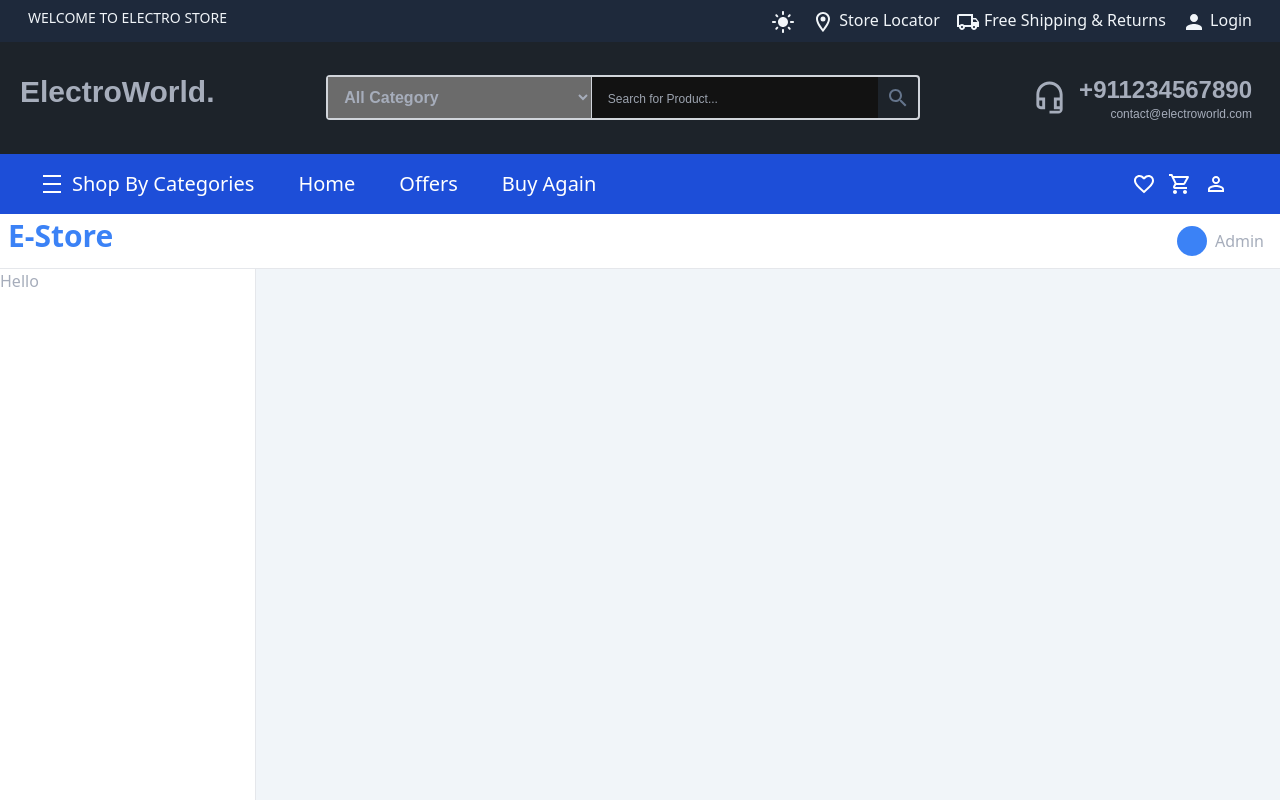
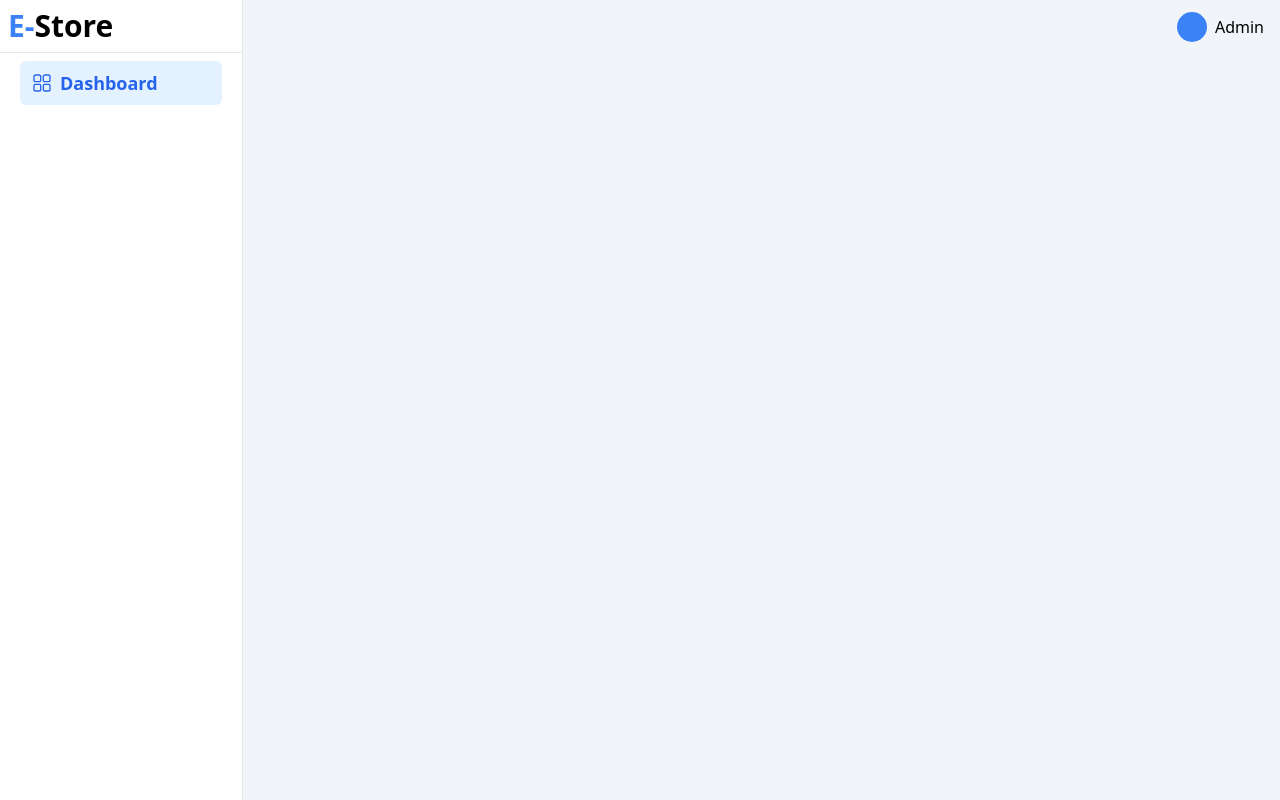
Before and after one commit to shivraj0124/E-commerce, a React (Vite) app in the folder Frontend/: page /admin/dashboard in a window 1280 px wide. Shown: the top 800 px of the page. Built offline with nearby package versions, Linux system fonts and the light colour scheme.

Commit message:
new-change

```diff
--- a/Frontend/package.json
+++ b/Frontend/package.json
@@ -23,6 +23,7 @@
     "react-dom": "^18.2.0",
     "react-hook-form": "^7.52.1",
     "react-hot-toast": "^2.4.1",
+    "react-icons": "^5.2.1",
     "react-loader-spinner": "^6.1.6",
     "react-router-dom": "^6.23.1",
     "react-slick": "^0.30.2",
--- a/Frontend/src/App.jsx
+++ b/Frontend/src/App.jsx
@@ -30,6 +30,7 @@ import {
 import { AuthProvider  } from "./Components/Context/AuthContext.jsx";
 // admin components
 import MainAdminContainer from "./Components/AdminDashboard/MainAdminContainer";
+import {AdminProvider} from "./Components/Context/AdminContext.jsx"
 const App = ({ location }) => {
   const [isModalOpen, setIsModalOpen] = useState(false);
   const handleModal = () => {
@@ -45,8 +46,9 @@ const App = ({ location }) => {
 
   return (
     <AuthProvider>
+      <AdminProvider>
       <div>
-        {!isAuth && (
+        {/* {!isAuth && (
           <>
             <TopNav />
             <SearchNav
@@ -58,7 +60,7 @@ const App = ({ location }) => {
             <Tooltip id="my-account-tooltip" />
             <Navbar openmodal={handleModal} />
           </>
-        )}
+        )} */}
 
         <Routes>
           <Route path="/" element={<Home />} />
@@ -87,6 +89,7 @@ const App = ({ location }) => {
           home={setHome}
         />
       </div>
+      </AdminProvider>
     </AuthProvider>
   );
 };
--- a/Frontend/src/components/AdminDashboard/MainAdminContainer.jsx
+++ b/Frontend/src/components/AdminDashboard/MainAdminContainer.jsx
@@ -1,23 +1,22 @@
-import React from 'react'
-import Navbar from './Navbar'
-import { Outlet } from 'react-router-dom'
-import Sidebar from './Sidebar'
+import React from "react";
+import Navbar from "./Navbar";
+import { Outlet } from "react-router-dom";
+import Sidebar from "./Sidebar";
 function MainAdminContainer() {
   return (
-    <div className='bg-white w-full min-h-screen'>
-        <Navbar />
-        <div className=' grid grid-col-1 min-[900px]:grid-cols-[20%_auto]'>
-                <div className='  hidden min-[900px]:block h-[92vh]'>
-                    <Sidebar />
-                </div>
-                <div className='bg-slate-100 overflow-y-auto'>
-                    <Outlet />
-                </div>
-
-            </div>
-
+    <div className="bg-white w-full min-h-screen">
+      <div className=" flex w-[100%]">
+        {/* <div className=' grid grid-col-1 min-[900px]:grid-cols-[20%_auto]'> */}
+        <div className="  hidden min-[900px]:block h-screen w-[300px]">
+          <Sidebar />
+        </div>
+        <div className="bg-slate-100 overflow-y-auto w-[100%] flex flex-col">
+          <Navbar />
+          <Outlet />
+        </div>
+      </div>
     </div>
-  )
+  );
 }
 
-export default MainAdminContainer
+export default MainAdminContainer;
--- a/Frontend/src/components/AdminDashboard/Navbar.jsx
+++ b/Frontend/src/components/AdminDashboard/Navbar.jsx
@@ -2,16 +2,12 @@ import React from 'react'
 
 function Navbar() {
   return (
-    <div className='w-[100%]  flex justify-between px-2 py-1 border-b'>
-      <div>
-        <span className='font-bold text-3xl text-blue-500'>E-Store</span>
-      </div>
-      <div>
-        <div className='flex items-center p-2 gap-2'>
+    <div className='w-[100%]  flex justify-end px-2 py-1  sticky top-0'>
+
+        <div className='flex justify-end items-center p-2 gap-2'>
             <div className='w-[30px] h-[30px] rounded-[50%] bg-blue-500 hover:bg-opacity-25'></div>
-            <span>Admin</span>
+            <span className='text-black'>Admin</span>
         </div>
-      </div>
     </div>
   )
 }
--- a/Frontend/src/components/AdminDashboard/Sidebar.jsx
+++ b/Frontend/src/components/AdminDashboard/Sidebar.jsx
@@ -1,11 +1,40 @@
-import React from 'react'
-
+import React from "react";
+import { RxDashboard } from "react-icons/rx";
+import { IoIosArrowDown } from "react-icons/io";
+import { useLocation } from "react-router-dom";
+import MenuOpenSharpIcon from '@mui/icons-material/MenuOpenSharp';
+import ArrowForwardIosTwoToneIcon from '@mui/icons-material/ArrowForwardIosTwoTone';
+import adminHook from "../Context/AdminContext";
 function Sidebar() {
+  const { isOpenSidebar,setIsOpenSidebar}=adminHook()
+  const location = useLocation();
+  const locationPath = location.pathname;
+  console.log(location, "locationnnn");
   return (
-    <div className='h-full over border-r bg-white'>
-      Hello
+    <div className="h-full  border-r bg-white">
+      <div className="p-2 border-b">
+        <span className="font-bold text-3xl text-blue-500">
+          E-<span className="text-black">Store</span>
+        </span>
+      </div>
+      <div className="h-[92vh] overflow-y-auto p-2 px-5  text-black">
+        <div className="flex flex-col">
+          <div
+            className={`flex justify-between items-center px-3 py-2 ${
+              locationPath === "/admin/dashboard"
+                ? "bg-blue-300 bg-opacity-25 text-blue-600"
+                : ""
+            } hover:bg-blue-300 hover:bg-opacity-25 hover:text-blue-600 font-semibold cursor-pointer rounded-md`}
+          >
+            <div className="flex items-center gap-2">
+              <RxDashboard size={20} />
+              <span className="text-lg">Dashboard</span>
+            </div>
+          </div>
+        </div>
+      </div>
     </div>
-  )
+  );
 }
 
-export default Sidebar
+export default Sidebar;
--- /dev/null
+++ b/Frontend/src/components/Context/AdminContext.jsx
@@ -0,0 +1,23 @@
+import React, { createContext, useContext, useEffect, useState } from "react";
+const Context = createContext();
+
+export const AdminProvider = ({ children }) => {
+  const [sideBarLocation,setSidebarLocation]=useState("")
+  const [isOpenSidebar,setIsOpenSidebar]=useState(false)
+
+  const value = {
+   sideBarLocation,
+   setSidebarLocation,
+   isOpenSidebar,
+   setIsOpenSidebar
+  };
+
+  return <Context.Provider value={value}>{children}</Context.Provider>;
+};
+
+const adminHook = () => {
+  const context = useContext(Context);
+  return context;
+};
+
+export default adminHook;
```
Also changed, not shown: 1 other file (tests, documents, lock files or other folders).
